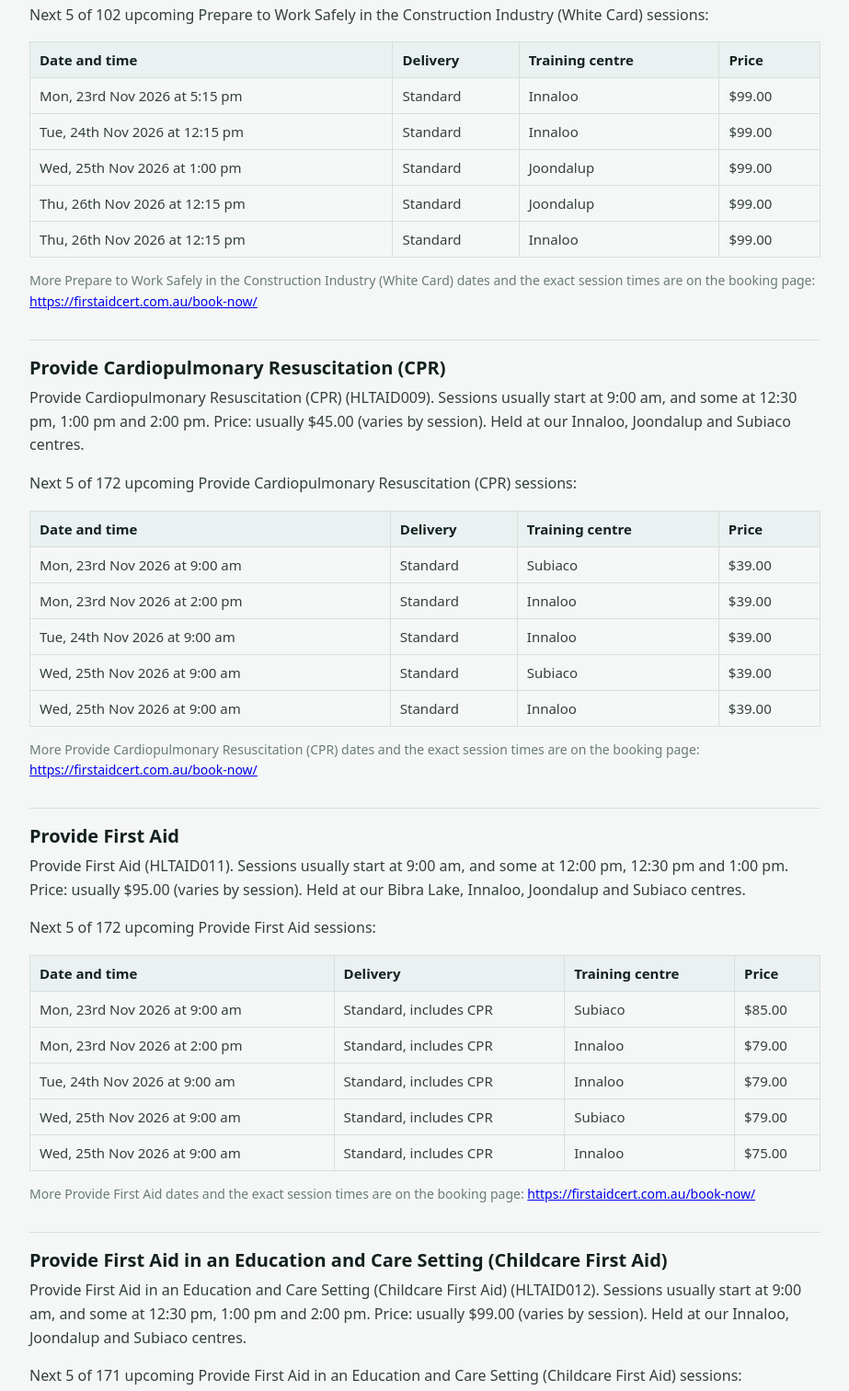
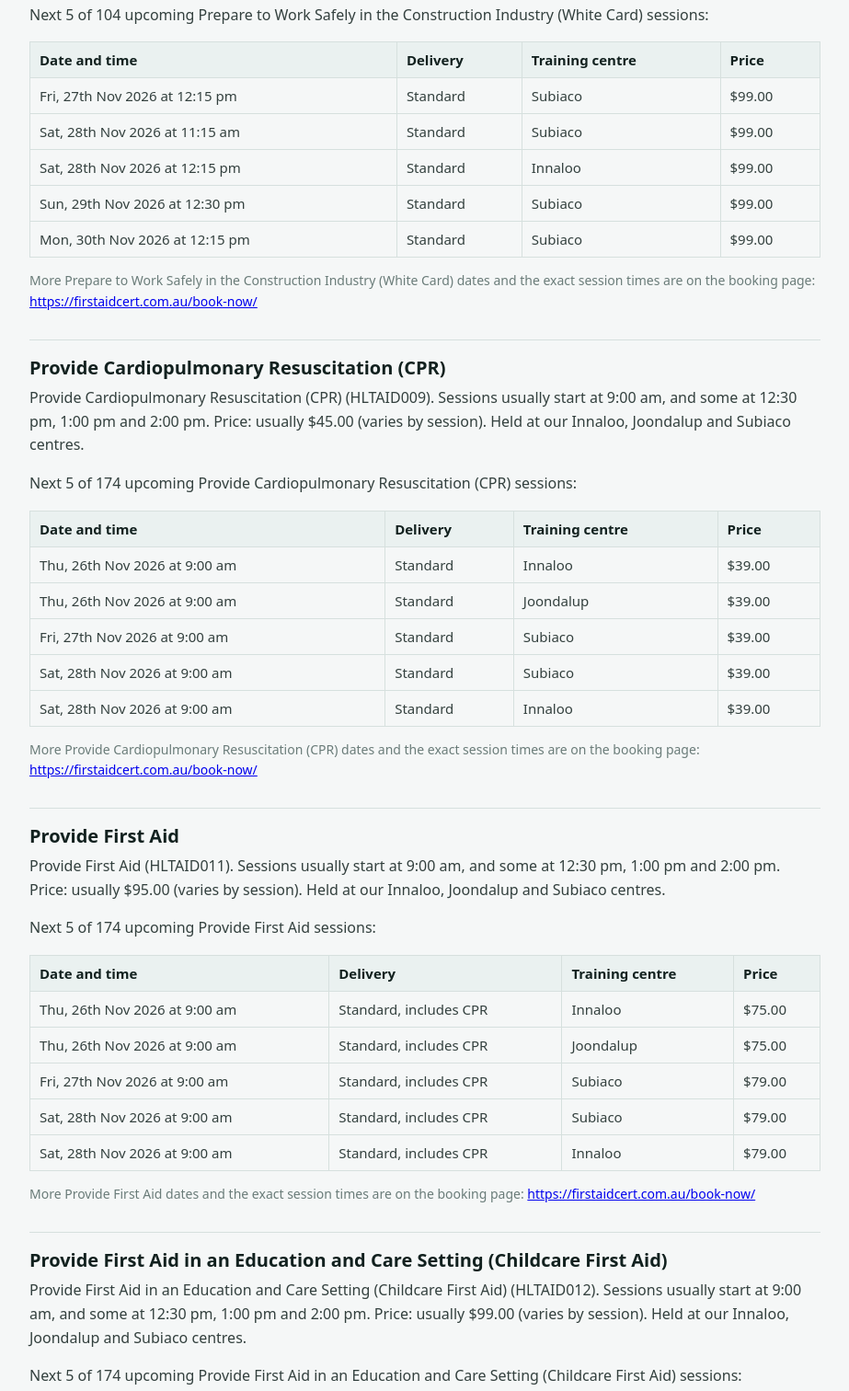
Before and after one commit to ThirdVision-Allan/firstaidcert-course-dates, a plain HTML site: page index.html in a window 1280 px wide. Shown: the part 376-1888 px from the top of the page at 92% size, without its empty margins (178-1101 px from the left). Drawn offline with Linux system fonts and the light colour scheme.

Commit message:
Refresh course dates

```diff
--- a/index.html
+++ b/index.html
@@ -11,94 +11,94 @@
 <body>
 <main>
 <h1>First Aid Certified course dates and times</h1>
-<p class="meta">Training centres in Subiaco, Innaloo and Joondalup, Perth WA. Updated 23 November 2026.</p>
+<p class="meta">Training centres in Subiaco, Innaloo and Joondalup, Perth WA. Updated 26 November 2026.</p>
 <p>We run courses most days of the week. Below is the usual start time, price and the next few dates for each course. The booking page has the full schedule and the exact time for every session: <a href="https://firstaidcert.com.au/book-now/">https://firstaidcert.com.au/book-now/</a>.</p>
 <h2>Prepare to Work Safely in the Construction Industry (White Card)</h2>
 <p class="lead">Prepare to Work Safely in the Construction Industry (White Card) (CPCWHS1001). Start times vary by session: 8:15 am, 9:00 am, 11:15 am, 12:00 pm, 12:15 pm, 12:30 pm, 12:45 pm, 1:00 pm, 1:15 pm, 1:30 pm, 2:30 pm, 5:15 pm and 6:15 pm. Price: $99.00. Held at our Innaloo, Joondalup and Subiaco centres.</p>
-<p>Next 5 of 102 upcoming Prepare to Work Safely in the Construction Industry (White Card) sessions:</p>
+<p>Next 5 of 104 upcoming Prepare to Work Safely in the Construction Industry (White Card) sessions:</p>
 <table><thead><tr><th>Date and time</th><th>Delivery</th><th>Training centre</th><th>Price</th></tr></thead><tbody>
-<tr><td>Mon, 23rd Nov 2026 at 5:15 pm</td><td>Standard</td><td>Innaloo</td><td>$99.00</td></tr>
-<tr><td>Tue, 24th Nov 2026 at 12:15 pm</td><td>Standard</td><td>Innaloo</td><td>$99.00</td></tr>
-<tr><td>Wed, 25th Nov 2026 at 1:00 pm</td><td>Standard</td><td>Joondalup</td><td>$99.00</td></tr>
-<tr><td>Thu, 26th Nov 2026 at 12:15 pm</td><td>Standard</td><td>Joondalup</td><td>$99.00</td></tr>
-<tr><td>Thu, 26th Nov 2026 at 12:15 pm</td><td>Standard</td><td>Innaloo</td><td>$99.00</td></tr>
+<tr><td>Fri, 27th Nov 2026 at 12:15 pm</td><td>Standard</td><td>Subiaco</td><td>$99.00</td></tr>
+<tr><td>Sat, 28th Nov 2026 at 11:15 am</td><td>Standard</td><td>Subiaco</td><td>$99.00</td></tr>
+<tr><td>Sat, 28th Nov 2026 at 12:15 pm</td><td>Standard</td><td>Innaloo</td><td>$99.00</td></tr>
+<tr><td>Sun, 29th Nov 2026 at 12:30 pm</td><td>Standard</td><td>Subiaco</td><td>$99.00</td></tr>
+<tr><td>Mon, 30th Nov 2026 at 12:15 pm</td><td>Standard</td><td>Subiaco</td><td>$99.00</td></tr>
 </tbody></table>
 <p class="meta">More Prepare to Work Safely in the Construction Industry (White Card) dates and the exact session times are on the booking page: <a href="https://firstaidcert.com.au/book-now/">https://firstaidcert.com.au/book-now/</a></p>
 <h2>Provide Cardiopulmonary Resuscitation (CPR)</h2>
 <p class="lead">Provide Cardiopulmonary Resuscitation (CPR) (HLTAID009). Sessions usually start at 9:00 am, and some at 12:30 pm, 1:00 pm and 2:00 pm. Price: usually $45.00 (varies by session). Held at our Innaloo, Joondalup and Subiaco centres.</p>
-<p>Next 5 of 172 upcoming Provide Cardiopulmonary Resuscitation (CPR) sessions:</p>
+<p>Next 5 of 174 upcoming Provide Cardiopulmonary Resuscitation (CPR) sessions:</p>
 <table><thead><tr><th>Date and time</th><th>Delivery</th><th>Training centre</th><th>Price</th></tr></thead><tbody>
-<tr><td>Mon, 23rd Nov 2026 at 9:00 am</td><td>Standard</td><td>Subiaco</td><td>$39.00</td></tr>
-<tr><td>Mon, 23rd Nov 2026 at 2:00 pm</td><td>Standard</td><td>Innaloo</td><td>$39.00</td></tr>
-<tr><td>Tue, 24th Nov 2026 at 9:00 am</td><td>Standard</td><td>Innaloo</td><td>$39.00</td></tr>
-<tr><td>Wed, 25th Nov 2026 at 9:00 am</td><td>Standard</td><td>Subiaco</td><td>$39.00</td></tr>
-<tr><td>Wed, 25th Nov 2026 at 9:00 am</td><td>Standard</td><td>Innaloo</td><td>$39.00</td></tr>
+<tr><td>Thu, 26th Nov 2026 at 9:00 am</td><td>Standard</td><td>Innaloo</td><td>$39.00</td></tr>
+<tr><td>Thu, 26th Nov 2026 at 9:00 am</td><td>Standard</td><td>Joondalup</td><td>$39.00</td></tr>
+<tr><td>Fri, 27th Nov 2026 at 9:00 am</td><td>Standard</td><td>Subiaco</td><td>$39.00</td></tr>
+<tr><td>Sat, 28th Nov 2026 at 9:00 am</td><td>Standard</td><td>Subiaco</td><td>$39.00</td></tr>
+<tr><td>Sat, 28th Nov 2026 at 9:00 am</td><td>Standard</td><td>Innaloo</td><td>$39.00</td></tr>
 </tbody></table>
 <p class="meta">More Provide Cardiopulmonary Resuscitation (CPR) dates and the exact session times are on the booking page: <a href="https://firstaidcert.com.au/book-now/">https://firstaidcert.com.au/book-now/</a></p>
 <h2>Provide First Aid</h2>
-<p class="lead">Provide First Aid (HLTAID011). Sessions usually start at 9:00 am, and some at 12:00 pm, 12:30 pm and 1:00 pm. Price: usually $95.00 (varies by session). Held at our Bibra Lake, Innaloo, Joondalup and Subiaco centres.</p>
-<p>Next 5 of 172 upcoming Provide First Aid sessions:</p>
+<p class="lead">Provide First Aid (HLTAID011). Sessions usually start at 9:00 am, and some at 12:30 pm, 1:00 pm and 2:00 pm. Price: usually $95.00 (varies by session). Held at our Innaloo, Joondalup and Subiaco centres.</p>
+<p>Next 5 of 174 upcoming Provide First Aid sessions:</p>
 <table><thead><tr><th>Date and time</th><th>Delivery</th><th>Training centre</th><th>Price</th></tr></thead><tbody>
-<tr><td>Mon, 23rd Nov 2026 at 9:00 am</td><td>Standard, includes CPR</td><td>Subiaco</td><td>$85.00</td></tr>
-<tr><td>Mon, 23rd Nov 2026 at 2:00 pm</td><td>Standard, includes CPR</td><td>Innaloo</td><td>$79.00</td></tr>
-<tr><td>Tue, 24th Nov 2026 at 9:00 am</td><td>Standard, includes CPR</td><td>Innaloo</td><td>$79.00</td></tr>
-<tr><td>Wed, 25th Nov 2026 at 9:00 am</td><td>Standard, includes CPR</td><td>Subiaco</td><td>$79.00</td></tr>
-<tr><td>Wed, 25th Nov 2026 at 9:00 am</td><td>Standard, includes CPR</td><td>Innaloo</td><td>$75.00</td></tr>
+<tr><td>Thu, 26th Nov 2026 at 9:00 am</td><td>Standard, includes CPR</td><td>Innaloo</td><td>$75.00</td></tr>
+<tr><td>Thu, 26th Nov 2026 at 9:00 am</td><td>Standard, includes CPR</td><td>Joondalup</td><td>$75.00</td></tr>
+<tr><td>Fri, 27th Nov 2026 at 9:00 am</td><td>Standard, includes CPR</td><td>Subiaco</td><td>$79.00</td></tr>
+<tr><td>Sat, 28th Nov 2026 at 9:00 am</td><td>Standard, includes CPR</td><td>Subiaco</td><td>$79.00</td></tr>
+<tr><td>Sat, 28th Nov 2026 at 9:00 am</td><td>Standard, includes CPR</td><td>Innaloo</td><td>$79.00</td></tr>
 </tbody></table>
 <p class="meta">More Provide First Aid dates and the exact session times are on the booking page: <a href="https://firstaidcert.com.au/book-now/">https://firstaidcert.com.au/book-now/</a></p>
 <h2>Provide First Aid in an Education and Care Setting (Childcare First Aid)</h2>
 <p class="lead">Provide First Aid in an Education and Care Setting (Childcare First Aid) (HLTAID012). Sessions usually start at 9:00 am, and some at 12:30 pm, 1:00 pm and 2:00 pm. Price: usually $99.00 (varies by session). Held at our Innaloo, Joondalup and Subiaco centres.</p>
-<p>Next 5 of 171 upcoming Provide First Aid in an Education and Care Setting (Childcare First Aid) sessions:</p>
+<p>Next 5 of 174 upcoming Provide First Aid in an Education and Care Setting (Childcare First Aid) sessions:</p>
 <table><thead><tr><th>Date and time</th><th>Delivery</th><th>Training centre</th><th>Price</th></tr></thead><tbody>
-<tr><td>Mon, 23rd Nov 2026 at 9:00 am</td><td>Standard</td><td>Subiaco</td><td>$95.00</td></tr>
-<tr><td>Mon, 23rd Nov 2026 at 2:00 pm</td><td>Standard</td><td>Innaloo</td><td>$95.00</td></tr>
-<tr><td>Tue, 24th Nov 2026 at 9:00 am</td><td>Standard</td><td>Innaloo</td><td>$95.00</td></tr>
-<tr><td>Wed, 25th Nov 2026 at 9:00 am</td><td>Standard</td><td>Innaloo</td><td>$95.00</td></tr>
-<tr><td>Wed, 25th Nov 2026 at 9:00 am</td><td>Standard</td><td>Subiaco</td><td>$95.00</td></tr>
+<tr><td>Thu, 26th Nov 2026 at 9:00 am</td><td>Standard</td><td>Innaloo</td><td>$95.00</td></tr>
+<tr><td>Thu, 26th Nov 2026 at 9:00 am</td><td>Standard</td><td>Joondalup</td><td>$95.00</td></tr>
+<tr><td>Fri, 27th Nov 2026 at 9:00 am</td><td>Standard</td><td>Subiaco</td><td>$95.00</td></tr>
+<tr><td>Sat, 28th Nov 2026 at 9:00 am</td><td>Standard</td><td>Subiaco</td><td>$95.00</td></tr>
+<tr><td>Sat, 28th Nov 2026 at 9:00 am</td><td>Standard</td><td>Innaloo</td><td>$95.00</td></tr>
 </tbody></table>
 <p class="meta">More Provide First Aid in an Education and Care Setting (Childcare First Aid) dates and the exact session times are on the booking page: <a href="https://firstaidcert.com.au/book-now/">https://firstaidcert.com.au/book-now/</a></p>
 <h2>Assist Clients with Medication</h2>
 <p class="lead">Assist Clients with Medication (HLTHPS006). Start times vary by session: 9:00 am, 1:00 pm and 2:00 pm. Price: usually $249.00 (varies by session). Held at our Innaloo and Subiaco centres.</p>
-<p>Next 5 of 21 upcoming Assist Clients with Medication sessions:</p>
+<p>Next 5 of 20 upcoming Assist Clients with Medication sessions:</p>
 <table><thead><tr><th>Date and time</th><th>Delivery</th><th>Training centre</th><th>Price</th></tr></thead><tbody>
-<tr><td>Wed, 25th Nov 2026 at 1:00 pm</td><td>Standard</td><td>Subiaco</td><td>$199.00</td></tr>
 <tr><td>Sun, 29th Nov 2026 at 9:00 am</td><td>Standard</td><td>Innaloo</td><td>$199.00</td></tr>
 <tr><td>Wed, 2nd Dec 2026 at 1:00 pm</td><td>Standard</td><td>Subiaco</td><td>$199.00</td></tr>
 <tr><td>Sun, 6th Dec 2026 at 9:00 am</td><td>Standard</td><td>Innaloo</td><td>$199.00</td></tr>
 <tr><td>Thu, 10th Dec 2026 at 1:00 pm</td><td>Standard</td><td>Subiaco</td><td>$199.00</td></tr>
+<tr><td>Sun, 13th Dec 2026 at 9:00 am</td><td>Standard</td><td>Innaloo</td><td>$199.00</td></tr>
 </tbody></table>
 <p class="meta">More Assist Clients with Medication dates and the exact session times are on the booking page: <a href="https://firstaidcert.com.au/book-now/">https://firstaidcert.com.au/book-now/</a></p>
 <h2>Conduct Manual Tasks Safely (Manual Handling, Care Environment)</h2>
 <p class="lead">Conduct Manual Tasks Safely (Manual Handling, Care Environment) (HLTWHS005). Start times vary by session: 8:00 am, 11:15 am, 12:00 pm, 2:45 pm, 4:15 pm and 5:00 pm. Price: $99.00. Held at our Innaloo, Joondalup and Subiaco centres.</p>
-<p>Next 5 of 151 upcoming Conduct Manual Tasks Safely (Manual Handling, Care Environment) sessions:</p>
+<p>Next 5 of 155 upcoming Conduct Manual Tasks Safely (Manual Handling, Care Environment) sessions:</p>
 <table><thead><tr><th>Date and time</th><th>Delivery</th><th>Training centre</th><th>Price</th></tr></thead><tbody>
-<tr><td>Mon, 23rd Nov 2026 at 11:15 am</td><td>Standard</td><td>Subiaco</td><td>$99.00</td></tr>
-<tr><td>Mon, 23rd Nov 2026 at 4:15 pm</td><td>Standard</td><td>Innaloo</td><td>$99.00</td></tr>
-<tr><td>Tue, 24th Nov 2026 at 11:15 am</td><td>Standard</td><td>Innaloo</td><td>$99.00</td></tr>
-<tr><td>Wed, 25th Nov 2026 at 11:15 am</td><td>Standard</td><td>Subiaco</td><td>$99.00</td></tr>
 <tr><td>Thu, 26th Nov 2026 at 11:15 am</td><td>Standard</td><td>Innaloo</td><td>$99.00</td></tr>
+<tr><td>Thu, 26th Nov 2026 at 11:15 am</td><td>Standard</td><td>Joondalup</td><td>$99.00</td></tr>
+<tr><td>Fri, 27th Nov 2026 at 11:15 am</td><td>Standard</td><td>Subiaco</td><td>$99.00</td></tr>
+<tr><td>Sat, 28th Nov 2026 at 8:00 am</td><td>Standard</td><td>Subiaco</td><td>$99.00</td></tr>
+<tr><td>Sat, 28th Nov 2026 at 11:15 am</td><td>Standard</td><td>Innaloo</td><td>$99.00</td></tr>
 </tbody></table>
 <p class="meta">More Conduct Manual Tasks Safely (Manual Handling, Care Environment) dates and the exact session times are on the booking page: <a href="https://firstaidcert.com.au/book-now/">https://firstaidcert.com.au/book-now/</a></p>
 <h2>Perform Rescue from a Live Low Voltage Panel + CPR (LVR and CPR)</h2>
 <p class="lead">Perform Rescue from a Live Low Voltage Panel + CPR (LVR and CPR) (UETDRMP018 + HLTAID009). Sessions start at 8:15 am. Price: $130.00. Held at our Innaloo, Joondalup and Subiaco centres.</p>
-<p>Next 5 of 65 upcoming Perform Rescue from a Live Low Voltage Panel + CPR (LVR and CPR) sessions:</p>
+<p>Next 5 of 69 upcoming Perform Rescue from a Live Low Voltage Panel + CPR (LVR and CPR) sessions:</p>
 <table><thead><tr><th>Date and time</th><th>Delivery</th><th>Training centre</th><th>Price</th></tr></thead><tbody>
-<tr><td>Mon, 23rd Nov 2026 at 8:15 am</td><td>Standard</td><td>Subiaco</td><td>$130.00</td></tr>
 <tr><td>Thu, 26th Nov 2026 at 8:15 am</td><td>Standard</td><td>Innaloo</td><td>$130.00</td></tr>
 <tr><td>Sat, 28th Nov 2026 at 8:15 am</td><td>Standard</td><td>Innaloo</td><td>$130.00</td></tr>
 <tr><td>Mon, 30th Nov 2026 at 8:15 am</td><td>Standard</td><td>Subiaco</td><td>$130.00</td></tr>
 <tr><td>Wed, 2nd Dec 2026 at 8:15 am</td><td>Standard</td><td>Innaloo</td><td>$130.00</td></tr>
+<tr><td>Thu, 3rd Dec 2026 at 8:15 am</td><td>Standard</td><td>Innaloo</td><td>$130.00</td></tr>
 </tbody></table>
 <p class="meta">More Perform Rescue from a Live Low Voltage Panel + CPR (LVR and CPR) dates and the exact session times are on the booking page: <a href="https://firstaidcert.com.au/book-now/">https://firstaidcert.com.au/book-now/</a></p>
 <h2>Low Voltage Rescue + Provide First Aid</h2>
 <p class="lead">Low Voltage Rescue + Provide First Aid (UETDRMP018 + HLTAID011). Sessions start at 8:15 am. Price: $230.00. Held at our Innaloo, Joondalup and Subiaco centres.</p>
-<p>Next 5 of 65 upcoming Low Voltage Rescue + Provide First Aid sessions:</p>
+<p>Next 5 of 69 upcoming Low Voltage Rescue + Provide First Aid sessions:</p>
 <table><thead><tr><th>Date and time</th><th>Delivery</th><th>Training centre</th><th>Price</th></tr></thead><tbody>
-<tr><td>Mon, 23rd Nov 2026 at 8:15 am</td><td>Standard</td><td>Subiaco</td><td>$230.00</td></tr>
 <tr><td>Thu, 26th Nov 2026 at 8:15 am</td><td>Standard</td><td>Innaloo</td><td>$230.00</td></tr>
 <tr><td>Sat, 28th Nov 2026 at 8:15 am</td><td>Standard</td><td>Innaloo</td><td>$230.00</td></tr>
 <tr><td>Mon, 30th Nov 2026 at 8:15 am</td><td>Standard</td><td>Subiaco</td><td>$230.00</td></tr>
 <tr><td>Wed, 2nd Dec 2026 at 8:15 am</td><td>Standard</td><td>Innaloo</td><td>$230.00</td></tr>
+<tr><td>Thu, 3rd Dec 2026 at 8:15 am</td><td>Standard</td><td>Innaloo</td><td>$230.00</td></tr>
 </tbody></table>
 <p class="meta">More Low Voltage Rescue + Provide First Aid dates and the exact session times are on the booking page: <a href="https://firstaidcert.com.au/book-now/">https://firstaidcert.com.au/book-now/</a></p>
 <h2>Identify and Report Children and Young People at Risk</h2>
```
